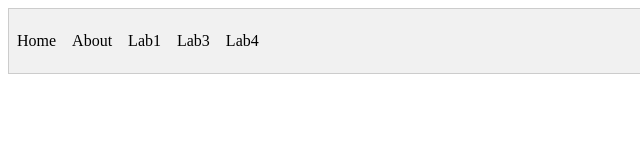
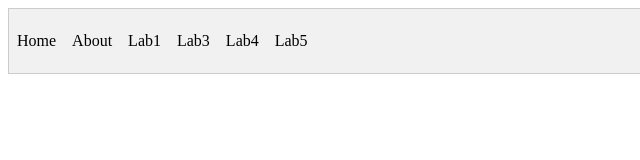
Before and after one commit to TriTran119/my-web, a plain HTML site: page thumuc1/index.html in a window 1280 px wide. Shown: the full height of the page, 0-640 px from the left. Drawn offline with Linux system fonts and the light colour scheme.

Commit message:
Update index.html

```diff
--- a/thumuc1/index.html
+++ b/thumuc1/index.html
@@ -34,6 +34,7 @@
         <a href = "https://tritran119.github.io/my-web/thumuc1/lab1.html" target = "_blank">Lab1</a>
         <a href = "https://tritran119.github.io/my-web/thumuc1/lab3.html" target = "_blank">Lab3</a>
         <a href = "https://tritran119.github.io/my-web/thumuc1/lab4.html" target = "_blank">Lab4</a>
+        <a href = "https://tritran119.github.io/my-web/thumuc1/lab5.html" target = "_blank">Lab5</a>
     </div>
 </body>
 
```
